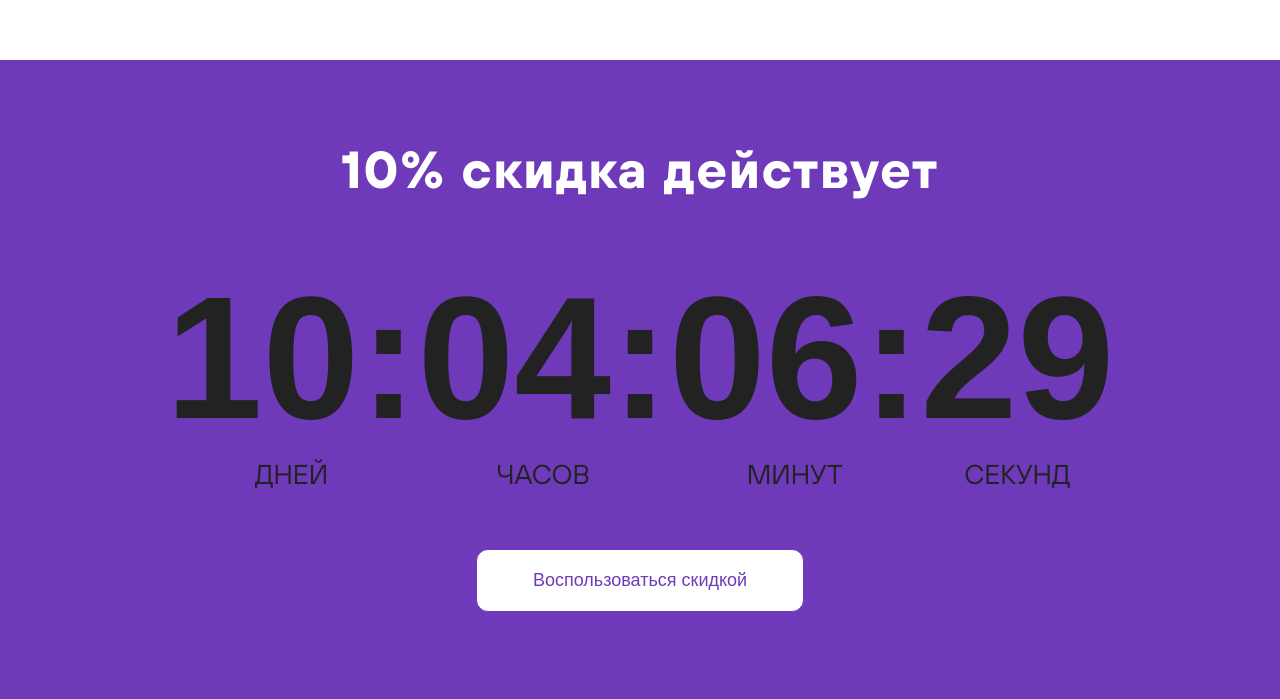
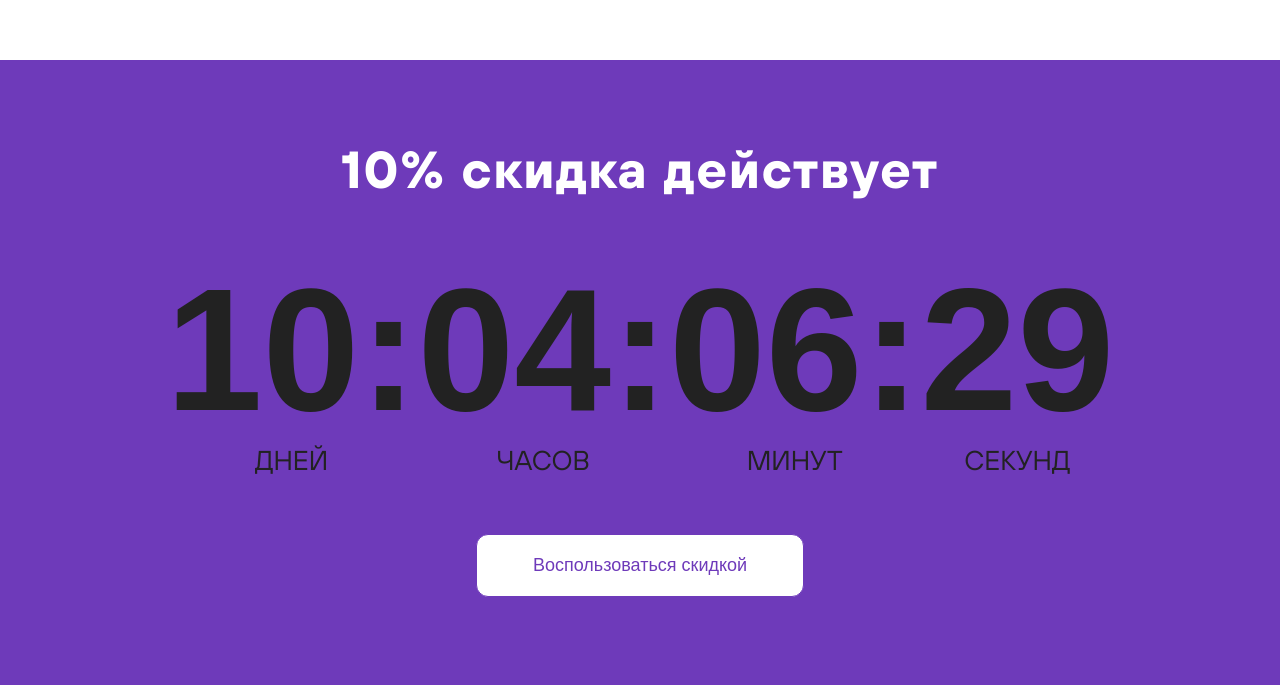
Before and after one commit to kattrine99/firstlending, a plain HTML site: page index.html in a window 1280 px wide. Shown: the part 2460-3159 px from the top of the page. Drawn offline with Linux system fonts and the light colour scheme; a web font is replaced by a local one.

Commit message:
added font-height for timer

```diff
--- a/CSS/style.css
+++ b/CSS/style.css
@@ -129,6 +129,7 @@ line-height: 140%;
 .period {
     width: auto;
     font-size: calc(12.6vw + 12.8px);
+    line-height: 107%;
     font-family: 'Chava', sans-serif;
 }
 .timeCard span{
```
